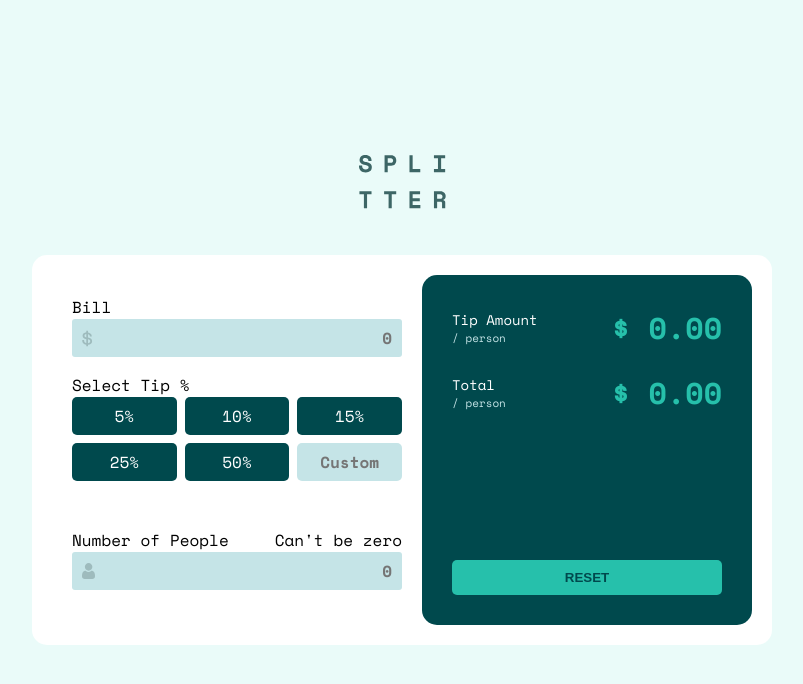
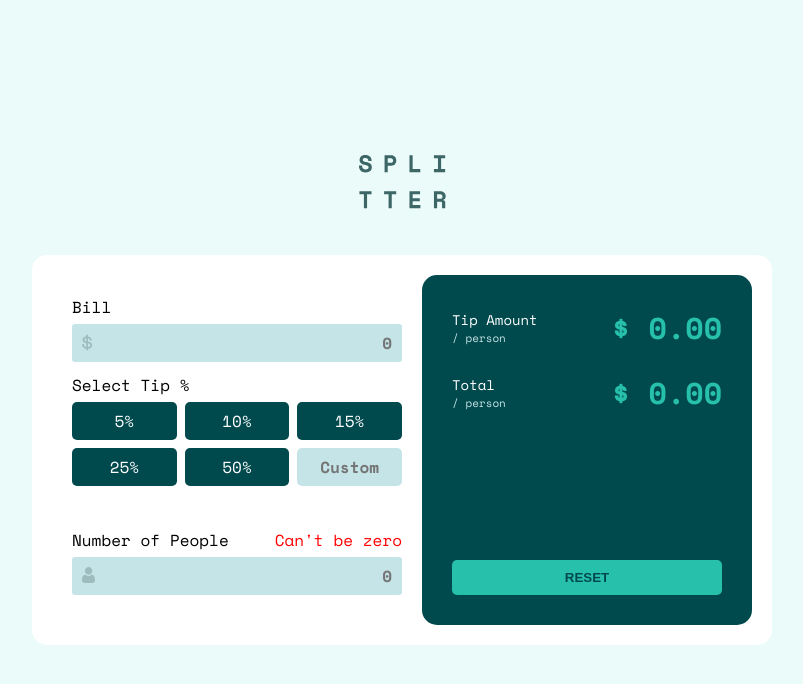
Before and after one commit to mchtugr/tip-calculator, a Vue app: page / in a window 1280 px wide. Shown: the top 684 px of the page, without its empty margins (238-1041 px from the left). Built offline with nearby package versions, Linux system fonts and the light colour scheme.

Commit message:
update: error section hidden with valid input

```diff
--- a/src/components/Card.vue
+++ b/src/components/Card.vue
@@ -4,15 +4,15 @@
     <div class="left">
       <!-- Total Bill -->
       <div class="bill">
-        <div>Bill</div>
-        <div class="dollar-svg">
+        <div class="input-label">Bill</div>
+        <div class="input-icon">
           <dollar-svg />
         </div>
         <input type="number" placeholder="0" v-model="totalBill" />
       </div>
       <!-- Tip Percent -->
       <div class="select-tip">
-        <div>Select Tip %</div>
+        <div class="input-label">Select Tip %</div>
         <div class="tip-grid-container">
           <input
             id="five"
@@ -79,9 +79,12 @@
       <div class="total-people">
         <div class="input-label">
           <div>Number of People</div>
-          <div class="error">Can't be zero</div>
+          <!-- show error when input is emty or smaller than 1 -->
+          <div class="error" v-if="!totalPeople || totalPeople < 1">
+            Can't be zero
+          </div>
         </div>
-        <div class="dollar-svg">
+        <div class="input-icon">
           <person-svg />
         </div>
         <input type="number" placeholder="0" v-model="totalPeople" />
@@ -212,6 +215,7 @@ export default {
 .input-label {
   display: flex;
   justify-content: space-between;
+  margin-bottom: 5px;
 }
 
 input[type='radio']:checked {
@@ -308,9 +312,9 @@ input[type='radio']:checked + label {
   position: relative;
 }
 
-.dollar-svg {
+.input-icon {
   position: absolute;
-  bottom: 20px;
+  bottom: 16px;
   left: 10px;
 }
 
@@ -338,4 +342,8 @@ input::-webkit-inner-spin-button {
 input[type='number'] {
   -moz-appearance: textfield;
 }
+
+.error {
+  color: red;
+}
 </style>
```
